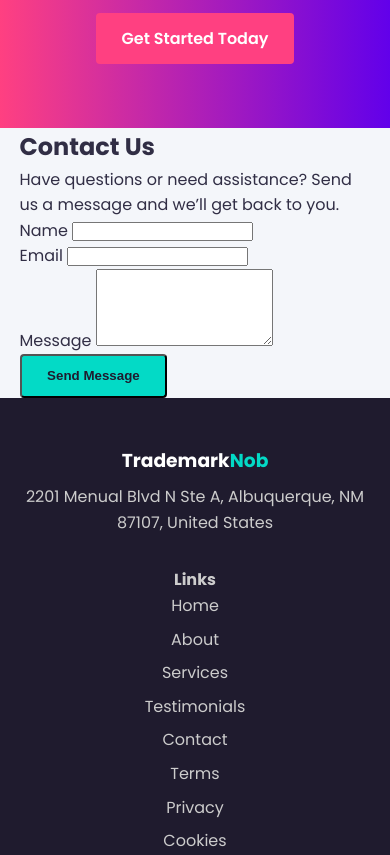
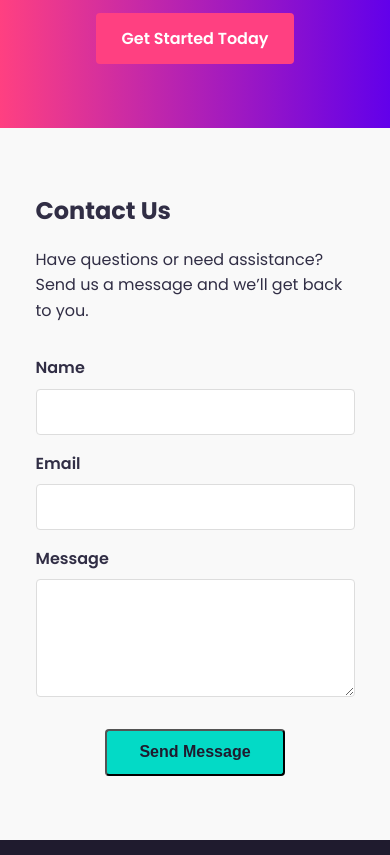
Before and after one commit to colly227/trademarknob-rich, a plain HTML site: page index.html in a window 390 px wide. Shown: the part 4820-5675 px from the top of the page. Drawn offline with nearby package versions, Linux system fonts and the light colour scheme; a script that the page names is missing.

Commit message:
Improve contact form layout and responsiveness

```diff
--- a/css/styles.css
+++ b/css/styles.css
@@ -7,6 +7,94 @@
   --light: #f4f6fa;
   --text-dark: #312e45;
   --text-light: #ffffff;
+}
+
+/* -----------------------------------------------------------------------------
+ * Contact and Legal Sections
+ *
+ * These styles format the new contact form and the Terms & Conditions, Privacy
+ * Policy and Cookie Policy sections. The contact section uses a light
+ * background and straightforward form styling. The legal sections share the
+ * same spacing and typography to ensure readability.
+ */
+
+.contact {
+  padding: 4rem 0;
+  background-color: #f9f9f9;
+}
+
+/* Center the contact form container and limit its width for better layout */
+.contact .container {
+  max-width: 700px;
+  margin: 0 auto;
+}
+
+.contact h2 {
+  font-size: 2rem;
+  margin-bottom: 1rem;
+}
+
+.contact p {
+  margin-bottom: 2rem;
+}
+
+.contact-form .form-group {
+  margin-bottom: 1rem;
+}
+
+.contact-form label {
+  display: block;
+  font-weight: 600;
+  margin-bottom: 0.5rem;
+}
+
+.contact-form input,
+.contact-form textarea {
+  width: 100%;
+  padding: 0.8rem;
+  border: 1px solid #ddd;
+  border-radius: 4px;
+  font-size: 1rem;
+}
+
+.contact-form textarea {
+  resize: vertical;
+}
+
+.contact-form button {
+  /* Make the button larger and centered */
+  margin: 1.5rem auto 0;
+  padding: 0.8rem 2rem;
+  font-size: 1rem;
+  display: block;
+}
+
+/* Responsive adjustments for the contact section */
+@media (max-width: 768px) {
+  .contact h2 {
+    font-size: 1.5rem;
+  }
+  .contact p {
+    font-size: 1rem;
+  }
+  .contact .container {
+    padding: 0 1rem;
+  }
+}
+
+.legal {
+  padding: 4rem 0;
+  background-color: #f9f9f9;
+}
+
+.legal h2 {
+  font-size: 2rem;
+  margin-bottom: 1rem;
+}
+
+.legal p {
+  line-height: 1.6;
+  margin-bottom: 1rem;
 }
 
 * {
```
